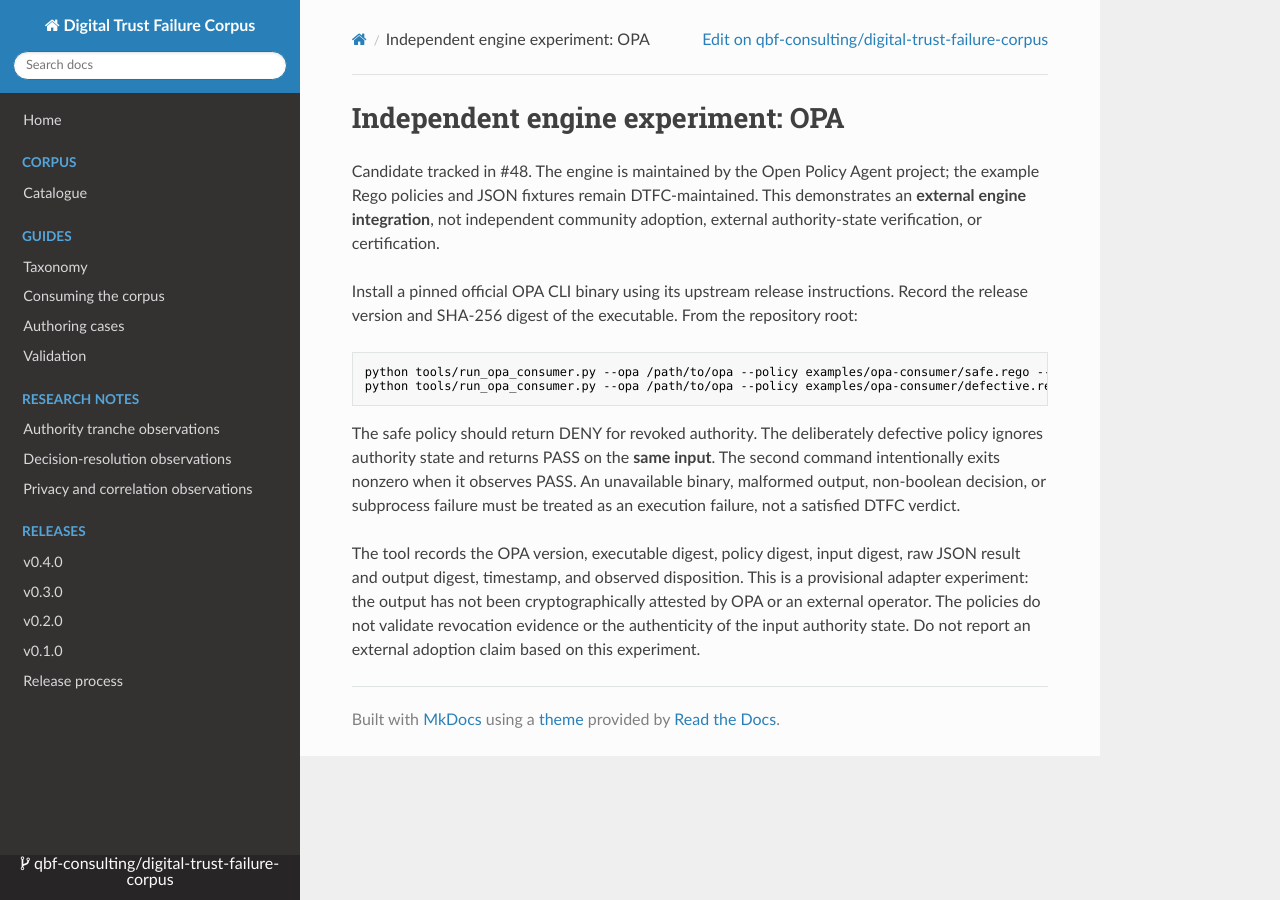
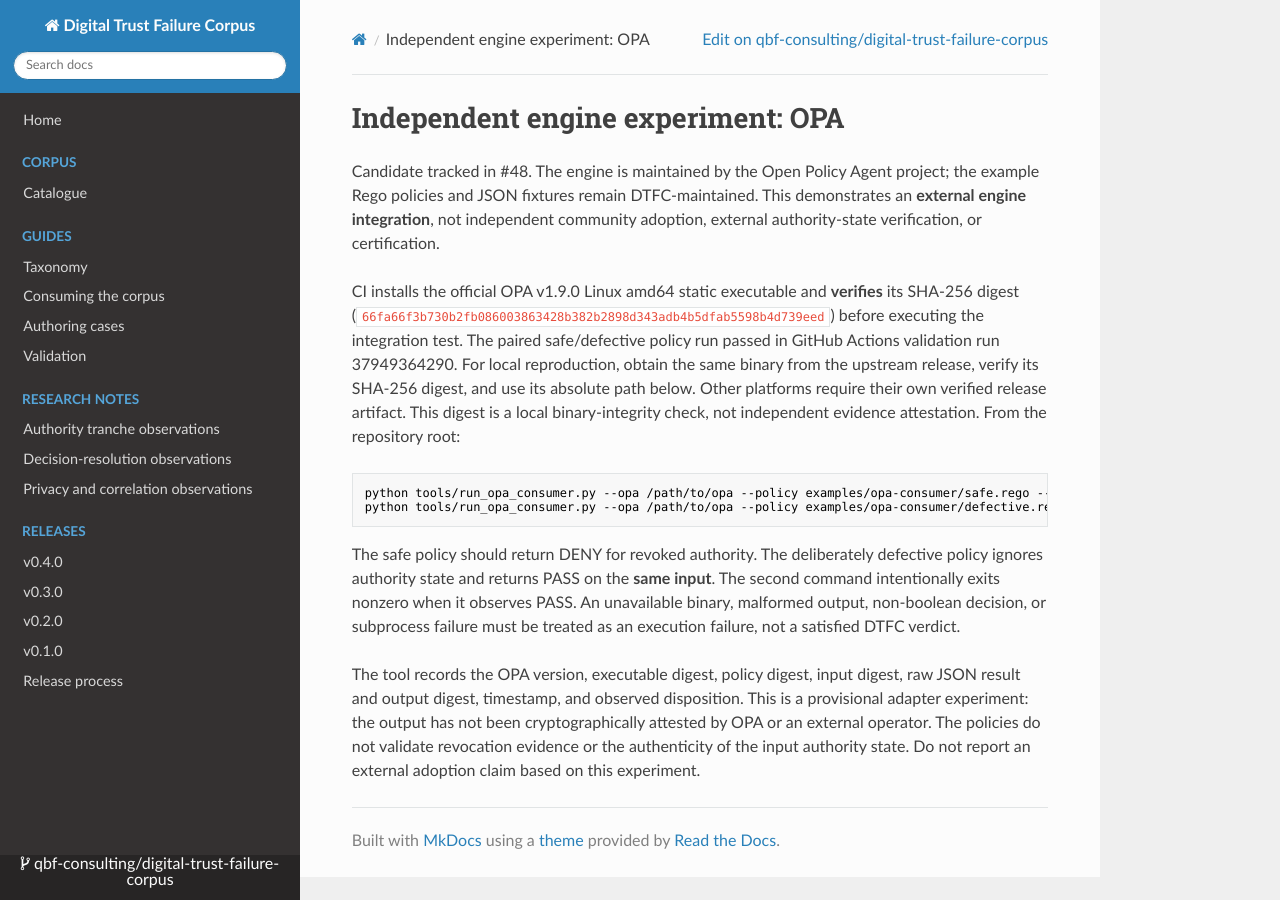
Before and after one commit to qbf-consulting/digital-trust-failure-corpus, an MkDocs documentation site: the page built from docs/opa-consumer.md, in a window 1280 px wide. Built offline with MkDocs 1.6.1, drawn with Linux system fonts in a browser that asks for light colours; nearby versions of some CDN libraries.

Commit message:
docs(adoption): record real OPA run and verified binary provenance

````diff
--- a/docs/opa-consumer.md
+++ b/docs/opa-consumer.md
@@ -2,7 +2,7 @@
 
 Candidate tracked in #48. The engine is maintained by the Open Policy Agent project; the example Rego policies and JSON fixtures remain DTFC-maintained. This demonstrates an **external engine integration**, not independent community adoption, external authority-state verification, or certification.
 
-Install a pinned official OPA CLI binary using its upstream release instructions. Record the release version and SHA-256 digest of the executable. From the repository root:
+CI installs the official OPA v1.9.0 Linux amd64 static executable and **verifies** its SHA-256 digest (`66fa66f3b730b2fb086003863428b382b2898d343adb4b5dfab5598b4d739eed`) before executing the integration test. The paired safe/defective policy run passed in GitHub Actions validation run 37949364290. For local reproduction, obtain the same binary from the upstream release, verify its SHA-256 digest, and use its absolute path below. Other platforms require their own verified release artifact. This digest is a local binary-integrity check, not independent evidence attestation. From the repository root:
 
 ```sh
 python tools/run_opa_consumer.py --opa /path/to/opa --policy examples/opa-consumer/safe.rego --input examples/independent-consumer/stale-authority.json
````
